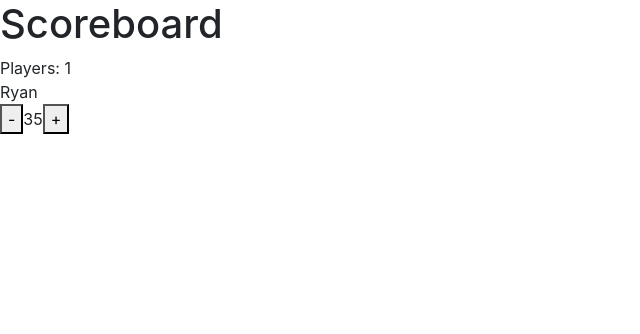
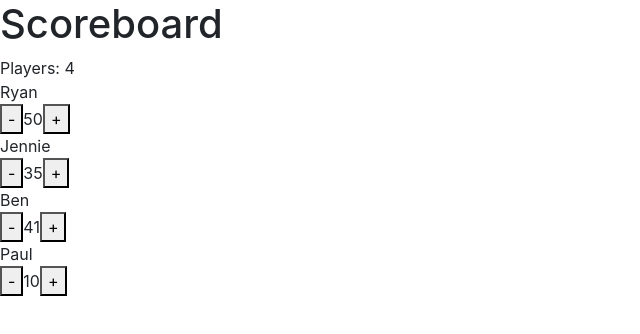
Before and after one commit to ryanlsmith142/react-practice4, a React (Create React App) app: page / in a window 1280 px wide. Shown: the top 334 px of the page, without its empty margins (0-640 px from the left). Built offline with nearby package versions, Linux system fonts and the light colour scheme.

Commit message:
add array of players

```diff
--- a/src/index.js
+++ b/src/index.js
@@ -3,6 +3,31 @@ import ReactDOM from 'react-dom';
 import 'bootstrap/dist/css/bootstrap.css';
 import './index.css';
 import * as serviceWorker from './serviceWorker';
+
+const players = [
+
+    {
+        id: 1,
+       name: 'Ryan',
+       score: '50'
+    },
+    {
+        id: 2,
+        name: 'Jennie',
+        score: '35'
+    },
+    {
+        id: 3,
+        name: 'Ben',
+        score: '41'
+    },
+    {
+        id: 4,
+        name: 'Paul',
+        score: '10'
+    }
+
+];
 
 const Header = (props) => {
     return (
@@ -17,7 +42,7 @@ const Player = (props) => {
     return (
       <div className='player'>
           <span className='player-name'>
-              { props.playerName }
+              { props.name }
           </span>
 
           <Counter
@@ -38,23 +63,27 @@ const Counter = (props) => {
     );
 };
 
-const App = () => {
+const App = (props) => {
     return (
         <div className="scoreboard">
             <Header
                 title='Scoreboard'
-                totalPlayers={1}
+                totalPlayers={props.initialPlayers.length}
             />
 
-            <Player
-                playerName='Ryan'
-                score={35}
-            />
+            {props.initialPlayers.map( player =>
+                <Player
+                    name={player.name}
+                    score={player.score}
+                    key={player.id.toString()}
+                />
+            )}
         </div>
     );
 };
+
 ReactDOM.render(
-    <App />,
+    <App initialPlayers={players}/>,
     document.getElementById('treehouse')
 );
 
```
